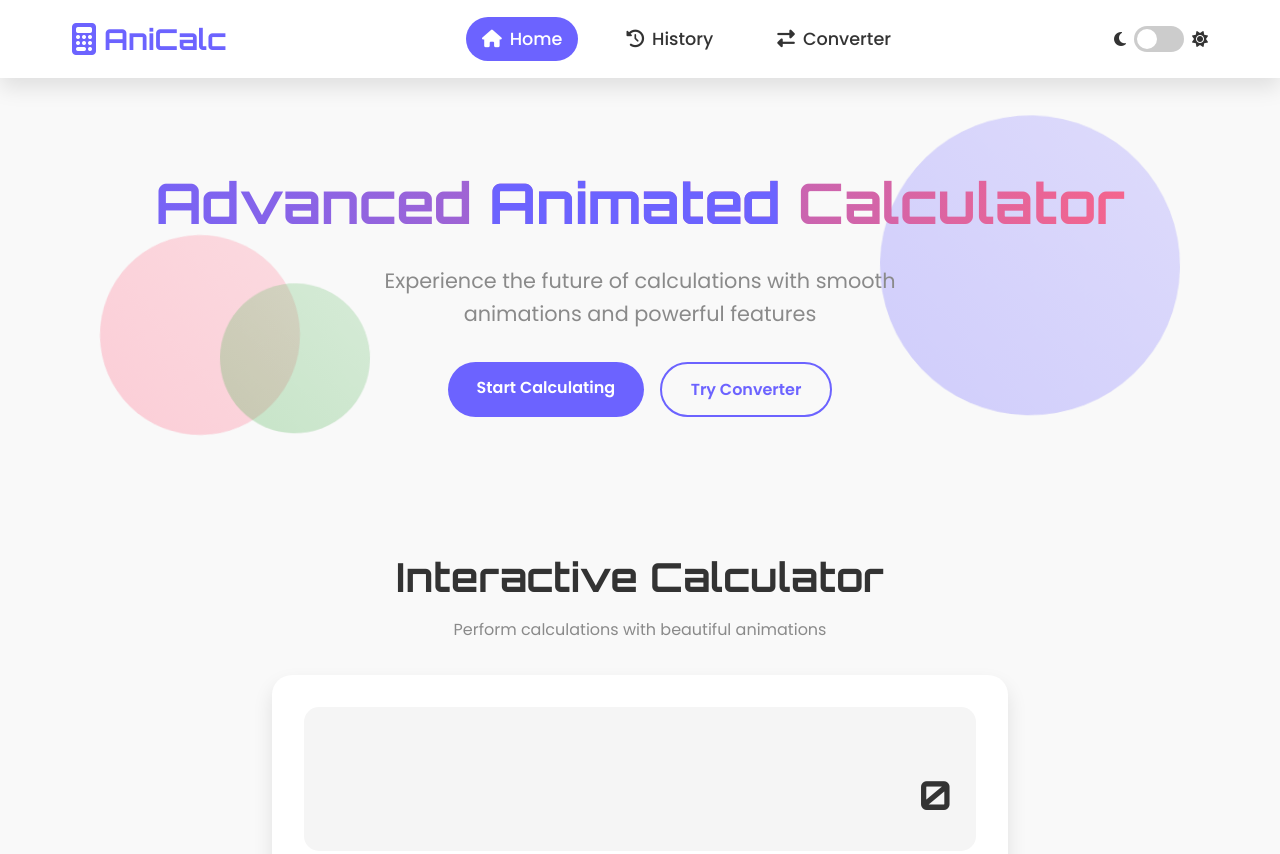
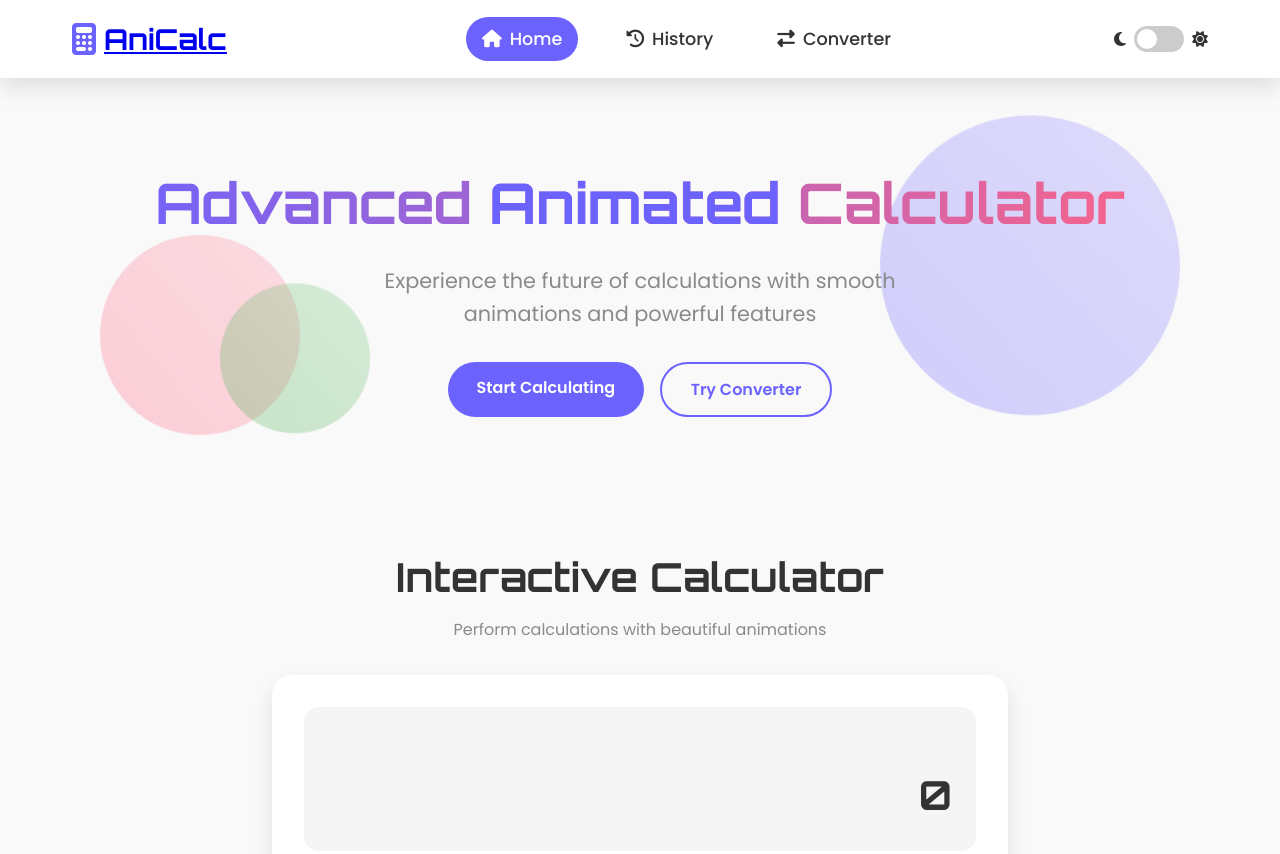
Before and after one commit to rasulovruslanbek4-sketch/kalkulyator, a plain HTML site: page index.html in a window 1280 px wide. Shown: the top 854 px of the page. Drawn offline with Linux system fonts and the light colour scheme.

Commit message:
Fix HTML formatting and structure

```diff
--- a/index.html
+++ b/index.html
@@ -14,7 +14,7 @@
         <div class="nav-container">
             <div class="logo">
                 <i class="fas fa-calculator"></i>
-                <span>AniCalc</span>
+                <a href="index.html"><span>AniCalc</span></a>
             </div>
             <ul class="nav-menu">
                 <li><a href="index.html" class="active"><i class="fas fa-home"></i> Home</a></li>
@@ -123,4 +123,5 @@
 
     <script src="script.js"></script>
 </body>
+
 </html>
```
